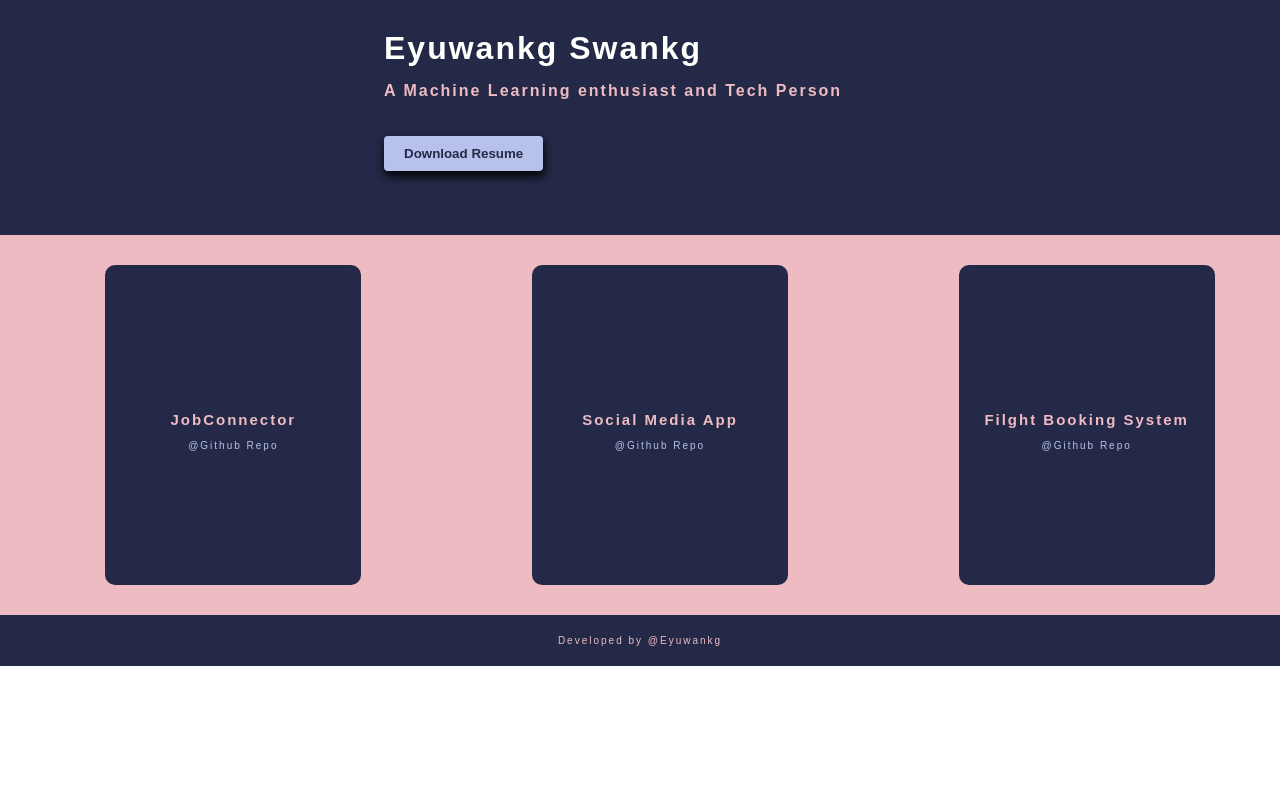
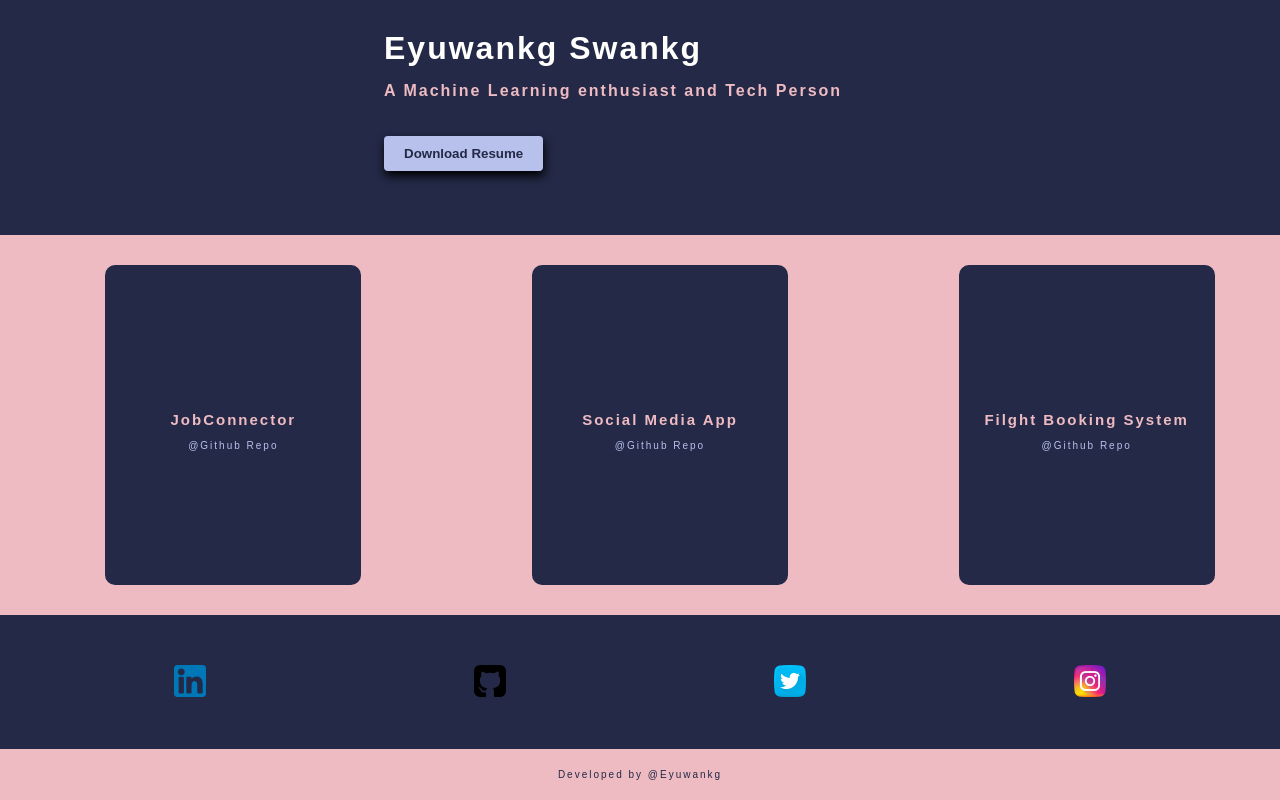
Before and after one commit to Eyuwankg-Swankg/InternAssignment, a plain HTML site: page home.html in a window 1280 px wide. Shown: the part 882-1682 px from the top of the page. Before the commit the page ends 1548 px from the top, so only its background shows below. Drawn offline with Linux system fonts and the light colour scheme.

Commit message:
added contact section

```diff
--- a/home.html
+++ b/home.html
@@ -13,6 +13,7 @@
         <a class="class_links" href="#main">Home</a>
         <a class="class_links" href="#about">About</a>
         <a class="class_links" href="#projects">Projects</a>
+        <a class="class_links" href="#contact">Contact</a>
       </nav>
     </header>
     <main id="main">
@@ -50,6 +51,20 @@
         >
       </div>
     </section>
+    <section id="contact">
+      <a href="https://www.linkedin.com/in/eyuwankg-swankg-84090819a/"
+        ><img src="./linkedin.png" alt="LinkedIn"
+      /></a>
+      <a href="https://github.com/Eyuwankg-Swankg"
+        ><img src="./github.png" alt="Github"
+      /></a>
+      <a href="https://twitter.com/EyuwankgKarthik"
+        ><img src="./twitter.png" alt="Twitter"
+      /></a>
+      <a href="https://www.instagram.com/eyuwankgkarthik/"
+        ><img src="./instagram.png" alt="Instagram"
+      /></a>
+    </section>
     <footer>
       Developed by
       <a href="https://www.linkedin.com/in/eyuwankg-swankg-84090819a/"
--- a/homeStyle.css
+++ b/homeStyle.css
@@ -154,13 +154,20 @@ header nav {
   text-decoration: none;
   color: #b8c1ec;
 }
+#contact {
+  display: flex;
+  justify-content: space-around;
+  align-items: center;
+  padding: 50px 40px;
+  background-color: #232946;
+}
 footer {
   text-align: center;
   padding: 20px 0px;
-  color: #eebbc3;
-  background-color: #232946;
+  color: #232946;
+  background-color: #eebbc3;
 }
 footer a {
   text-decoration: none;
-  color: #eebbc3;
+  color: #232946;
 }
```
Also changed, not shown: github.png (added), instagram.png (added), linkedin.png (added), twitter.png (added).
